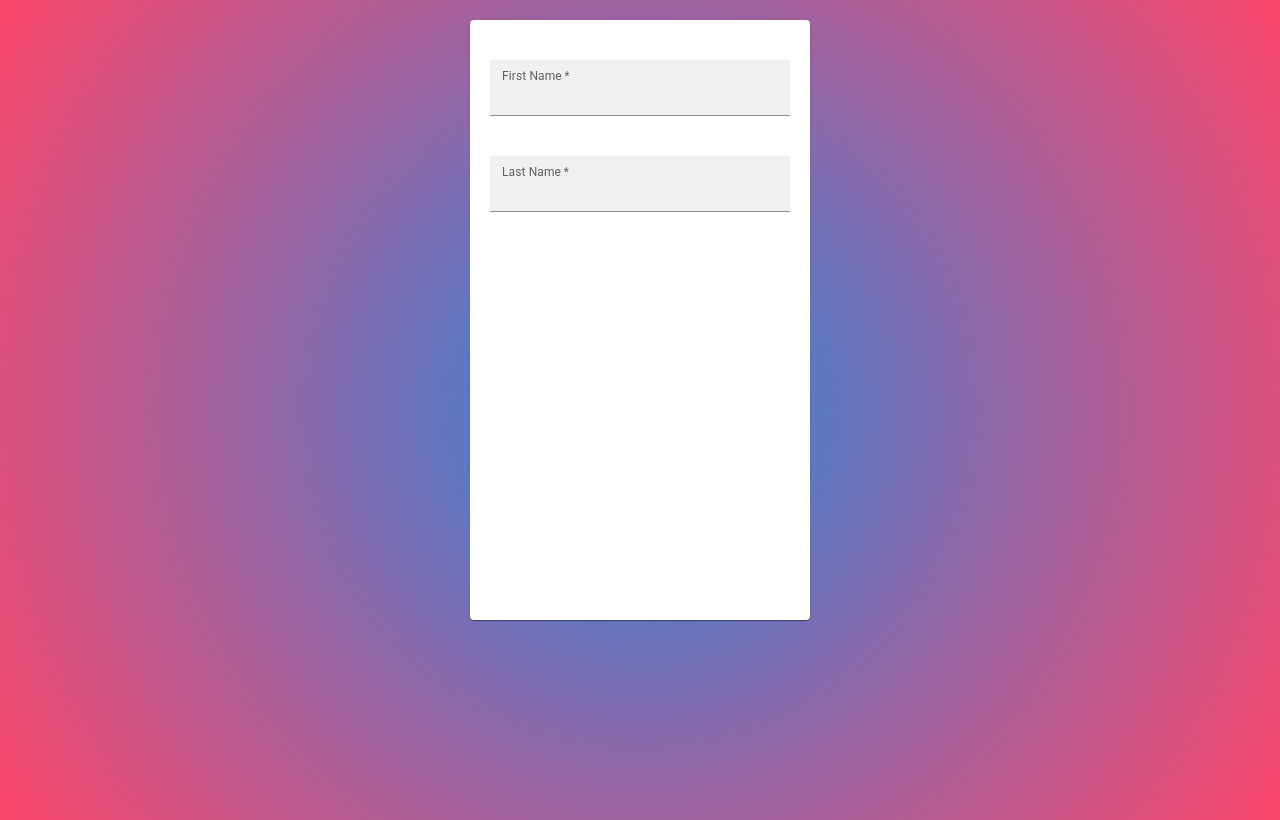
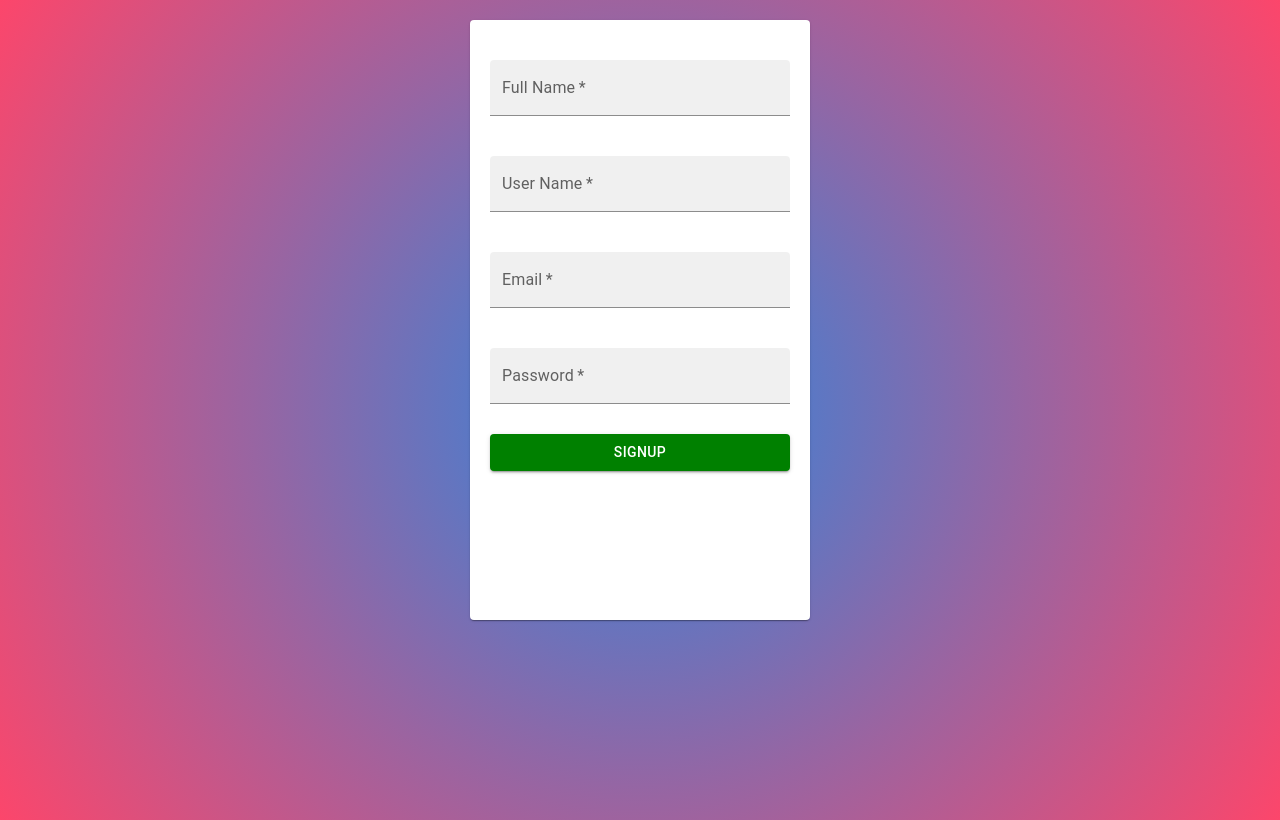
Before and after one commit to SurajR2/CollegeProject, a React (Vite) app: page /signup in a window 1280 px wide. Built offline with nearby package versions, Linux system fonts and the light colour scheme.

Commit message:
Registration form is created

```diff
--- a/package.json
+++ b/package.json
@@ -19,8 +19,10 @@
     "prettier": "^2.4.1"
   },
   "dependencies": {
+    "@date-io/date-fns": "^2.14.0",
     "@emotion/react": "^11.9.0",
     "@emotion/styled": "^11.8.1",
+    "@material-ui/core": "^4.12.4",
     "@mui/icons-material": "^5.8.2",
     "@mui/material": "^5.8.2",
     "axios": "^0.27.2",
--- a/src/components/Login.js
+++ b/src/components/Login.js
@@ -20,21 +20,6 @@ function Login() {
   const [email, setEmail] = useState("");
   const [password, setPassword] = useState("");
 
-  const submitForm = (e) => {
-    e.preventDefault();
-
-    const data = { email: email, password: password };
-
-    axios
-    .post(`${BASE_URL}/login`, data)
-    .then((response) => {
-      console.log(response.data.msg)
-    })
-    .catch((err) => {
-      console.log(err.response.data.msg);
-    });
-  };
-
   const paperStyle = {
     padding: 20,
     height: "70vh",
@@ -44,6 +29,21 @@ function Login() {
   const avatarStyle = { backgroundColor: "#1ab5df", ml: "10px" };
   const fieldStyle = { align: "center", margin: "20px auto " };
   const buttonStyle = { margin: "10px auto", backgroundColor: "green" };
+
+  const submitForm = (e) => {
+    e.preventDefault();
+
+    const data = { email: email, password: password };
+
+    axios
+      .post(`${BASE_URL}/login`, data)
+      .then((response) => {
+        console.log(response.data.msg);
+      })
+      .catch((err) => {
+        console.log(err.response.data.msg);
+      });
+  };
 
   return (
     <>
--- a/src/components/SignUp.js
+++ b/src/components/SignUp.js
@@ -1,18 +1,47 @@
-import { Grid, Paper, TextField } from "@mui/material";
+import { Grid, Paper, TextField, Button } from "@mui/material";
 import React, { useState } from "react";
+import axios from "axios";
 
 function SignUp() {
-  const [validation, setValidation] = useState({
-    firstName: " ",
-    lastName: " ",
-    dateOfBirth: " ",
-    email: " ",
-    userName: " ",
-    password: " ",
+  const [fullName, setFullName] = useState("");
+  const [email, setEmail] = useState("");
+  const [userName, setUserName] = useState("");
+  const [password, setPassword] = useState("");
+  const buttonStyle = { margin: "10px auto", backgroundColor: "green" };
+
+  const BASE_URL = "http://localhost:3000/api";
+  // const [validation, setValidation] = useState({
+  //   firstName: " ",
+  //   lastName: " ",
+  //   dateOfBirth: " ",
+  //   email: " ",
+  //   userName: " ",
+  //   password: " ",
+  // });
+  // const onClick = (e) => {
+  //   e.preventDefault();
+  //   const value = e.target.value;
+  //   setValidation({ ...validation, [value]: value });
+  // };
+  const submitForm = (e) => {
+    e.preventDefault();
+    const a = 0;
+    const data = {
+      id: a,
+      fullName: fullName,
+      userName: userName,
+      email: email,
+      password: password,
+    };
+
+    axios
+      .post(`${BASE_URL}/registration`, data)
+      .then((response) => {
+        console.log(response.data.msg);
+      })
+      .catch((err) => {
+        console.log(err.response.data.msg);
       });
-  const onValidation = (e) => {
-    e.preventDefault();
-    setValidation(e.target.value);
   };
   const paperStyle = {
     padding: 20,
@@ -21,35 +50,68 @@ function SignUp() {
     margin: "20px  auto",
   };
   const fieldStyle = { align: "center", margin: "20px auto " };
-
   return (
     <div>
+      <form className="Form" method="post" onSubmit={submitForm}>
         <Grid>
           <Paper elivation={10} style={paperStyle}>
             <TextField
               style={fieldStyle}
               variant="filled"
-            id="firstName"
+              id="FullName"
               type="text"
-            value={validation.firstName}
-            label="First Name"
-            onChange={onValidation}
+              value={fullName}
+              label="Full Name"
+              onChange={(e) => setFullName(e.target.value)}
               fullWidth
               required
             ></TextField>
             <TextField
               style={fieldStyle}
               variant="filled"
-            id="firstName"
+              id="userName"
               type="text"
-            value={validation.lastName}
-            label="Last Name"
-            onChange={onValidation}
+              value={userName}
+              label="User Name"
+              onChange={(e) => setUserName(e.target.value)}
               fullWidth
               required
             ></TextField>
+            <TextField
+              style={fieldStyle}
+              variant="filled"
+              id="Email"
+              type="email"
+              value={email}
+              label="Email"
+              onChange={(e) => setEmail(e.target.value)}
+              fullWidth
+              required
+            ></TextField>
+
+            <TextField
+              style={fieldStyle}
+              variant="filled"
+              id="Password"
+              type="password"
+              value={password}
+              label="Password"
+              onChange={(e) => setPassword(e.target.value)}
+              fullWidth
+              autoComplete="off"
+              required
+            ></TextField>
+            <Button
+              style={buttonStyle}
+              type="submit"
+              variant="contained"
+              fullWidth
+            >
+              SignUp
+            </Button>
           </Paper>
         </Grid>
+      </form>
     </div>
   );
 }
--- a/src/index.html
+++ b/src/index.html
@@ -5,6 +5,9 @@
     <meta http-equiv="X-UA-Compatible" content="IE=edge" />
     <meta name="viewport" content="width=device-width, initial-scale=1.0" />
     <title>Document</title>
+    <style>
+      @import url("https://fonts.googleapis.com/css2?family=Fira+Sans:wght@300&family=Merriweather:wght@300&display=swap");
+    </style>
   </head>
   <body>
     <div id="root"></div>
```
Also changed, not shown: 1 other file (tests, documents, lock files or other folders). Lines whose indentation alone changed are shown as unchanged.
